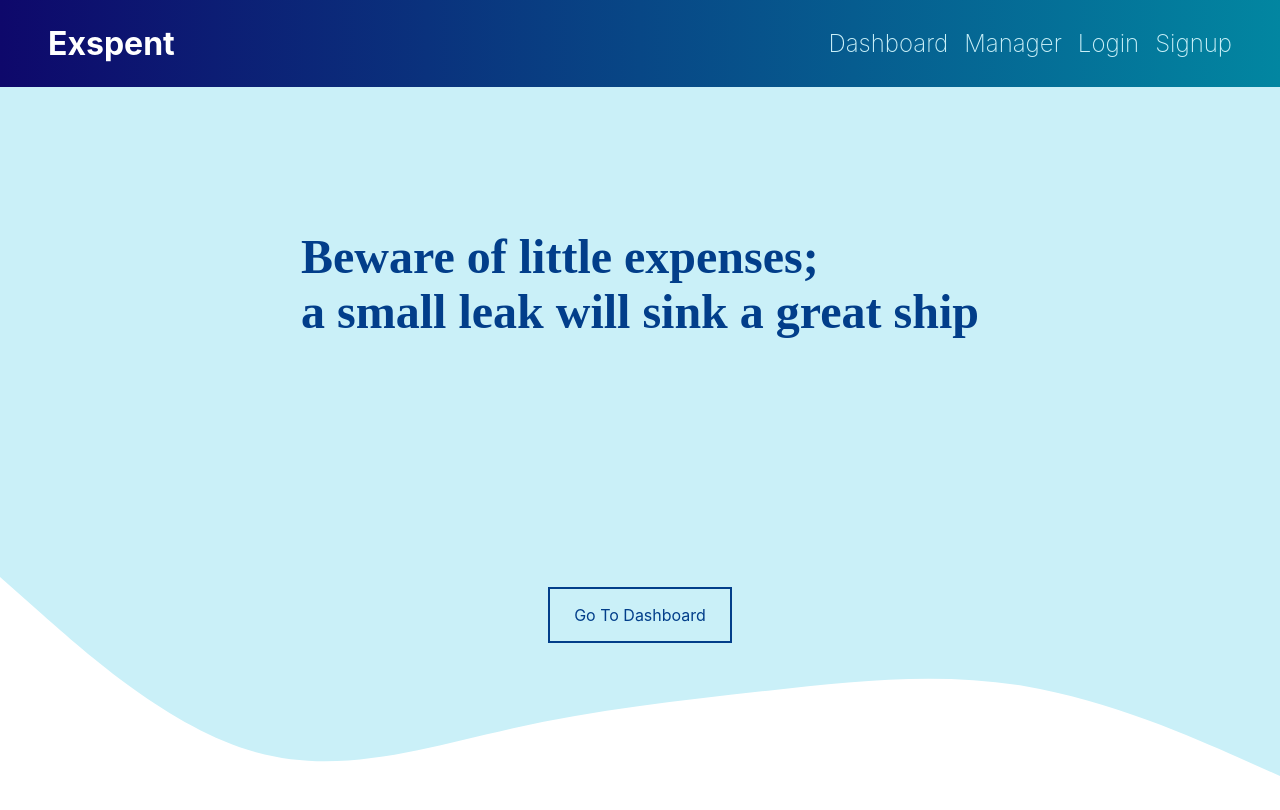
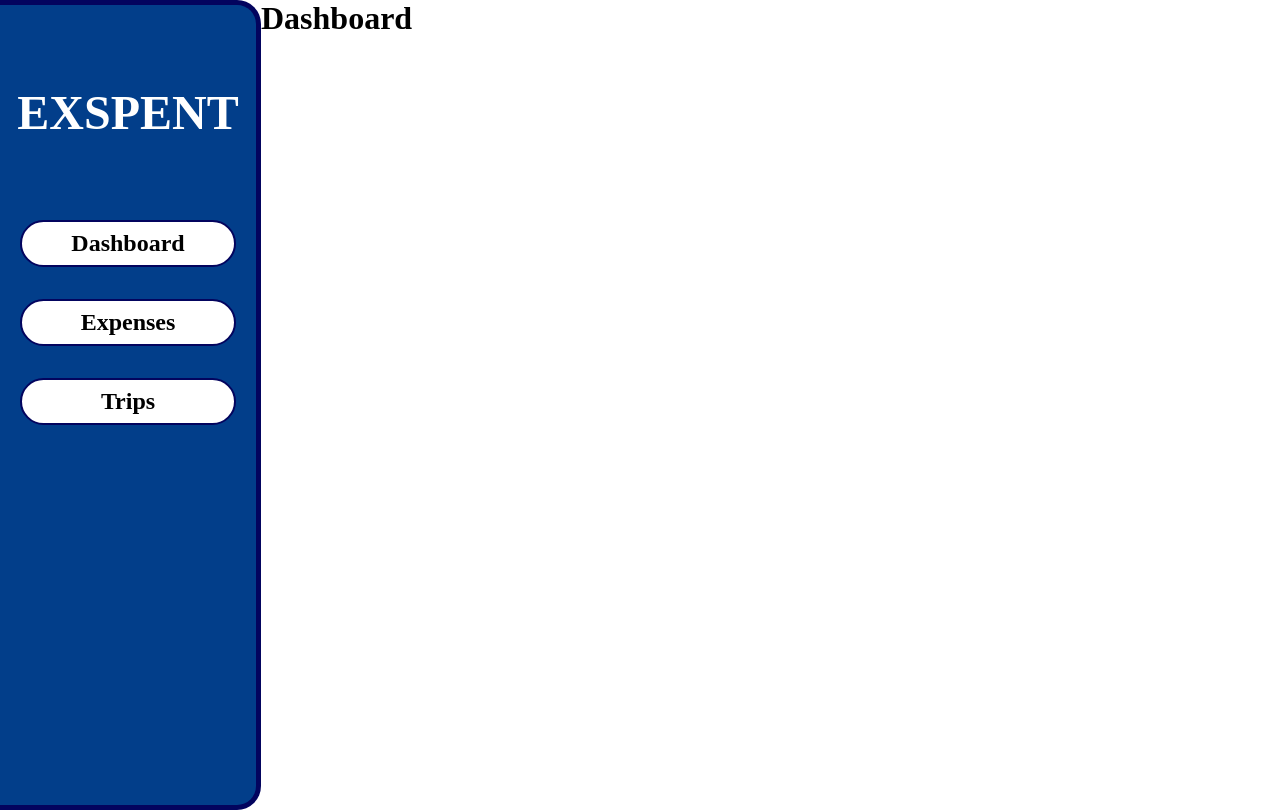
Before and after one commit to Nishantmishra1221/Expence-Tracking-MERN, a React (Vite) app: page / in a window 1280 px wide. Built offline with nearby package versions, Linux system fonts and the light colour scheme.

Commit message:
side-bar-draft

```diff
--- a/src/App.jsx
+++ b/src/App.jsx
@@ -2,12 +2,12 @@ import React from "react";
 import "./App.css";
 import Navbar from "./components/Navbar.jsx";
 import Lander from "./pages/Lander.jsx";
+import Dashboard from "./pages/Dashboard.jsx";
 
 const App = () => {
   return (
     <>
-      <Navbar />
-      <Lander />
+      <Dashboard />
     </>
   );
 };
--- /dev/null
+++ b/src/components/Sidebar.jsx
@@ -0,0 +1,21 @@
+import React from "react";
+import styles from "../styles/Sidebar.module.css";
+const Sidebar = ({ children }) => {
+  return (
+    <div className={styles.wrapper}>
+      <div className={styles.container}>
+        <h1>EXSPENT</h1>
+        <div className={styles.sidebar}>
+          <ul>
+            <li>Dashboard</li>
+            <li>Expenses</li>
+            <li>Trips</li>
+          </ul>
+        </div>
+      </div>
+      <div className={styles.content}>{children}</div>
+    </div>
+  );
+};
+
+export default Sidebar;
--- /dev/null
+++ b/src/pages/Dashboard.jsx
@@ -0,0 +1,12 @@
+import React from "react";
+import styles from "../styles/Dashboard.module.css";
+import Sidebar from "../components/Sidebar";
+const Dashboard = () => {
+  return (
+    <Sidebar>
+      <h1>Dashboard</h1>
+    </Sidebar>
+  );
+};
+
+export default Dashboard;
--- /dev/null
+++ b/src/styles/Sidebar.module.css
@@ -0,0 +1,52 @@
+.wrapper{
+    height: 100vh;
+    display: flex;
+}
+.container {
+  background-color: #023e8a;
+  height: 100vh;
+  width: 20vw;
+  border-radius: 0rem 1.5rem 1.5rem 0rem;
+  border-top: #03045e 5px solid;
+  border-right: #03045e 5px solid;
+  border-bottom: #03045e 5px solid;
+  display: flex;
+  flex-direction: column;
+  align-items: center;
+}
+.container h1 {
+  color: white;
+  font-size: 3rem;
+  margin-top: 5rem;
+}
+.sidebar {
+  margin-top: 5rem;
+  width: 100%;
+}
+.sidebar ul {
+  display: flex;
+  flex-direction: column;
+  align-items: center;
+  gap: 2rem;
+  font-size: 1.5rem;
+  width: 100%;
+}
+.sidebar ul li {
+  background-color: white;
+  width: 70%;
+  text-align: center;
+  border: none;
+  border-radius: 1.5rem;
+  padding: 0.5rem 1rem;
+  cursor: pointer;
+  font-weight: 900;
+  border: #03045e 2px solid;
+}
+.sidebar ul li:hover {
+  background-color: #03045e;
+  color: white;
+  border-color: #ffffff;
+}
+.content {
+  flex-grow: 1;
+}
```
Also changed, not shown: src/styles/Dashboard.module.css (added).
